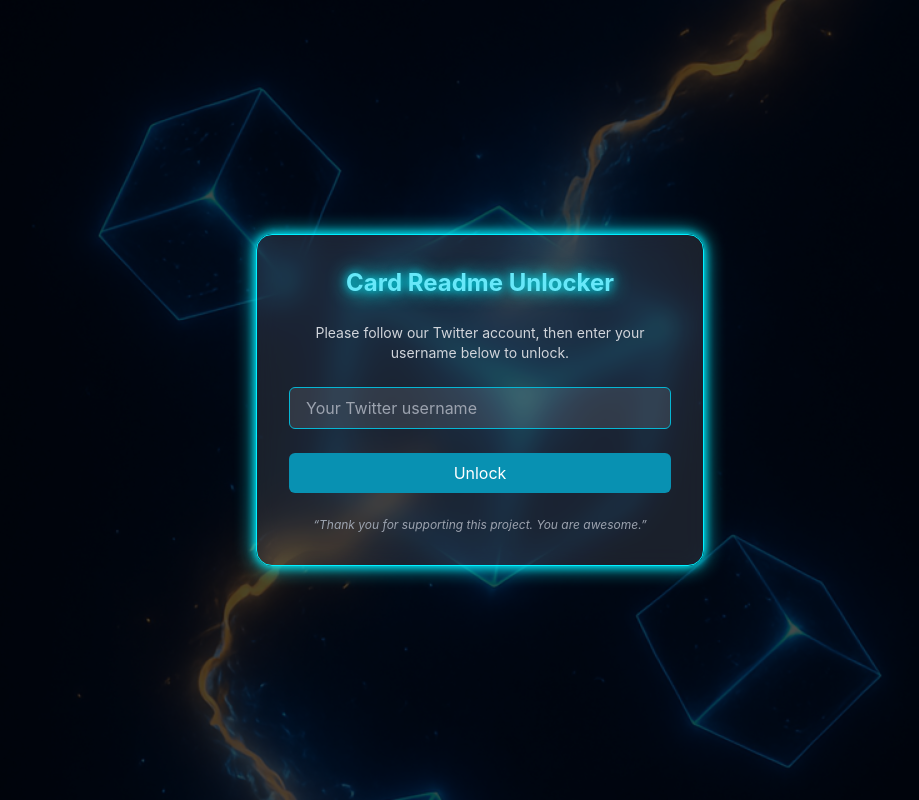
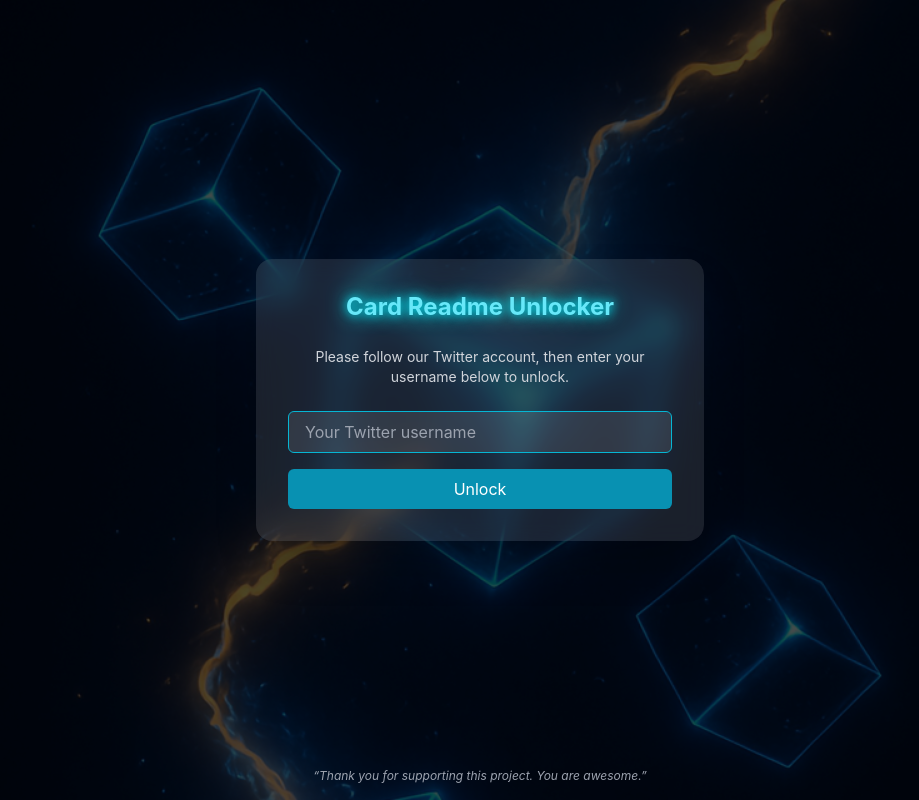
Before and after one commit to deisgoku/crypto-price-readme, a Next.js app: page /unlock in a window 1280 px wide. Shown: the whole page, without its empty margins (160-1079 px from the left). Built offline with nearby package versions, Linux system fonts and the light colour scheme.

Commit message:
Update unlock.jsx

```diff
--- a/pages/unlock.jsx
+++ b/pages/unlock.jsx
@@ -50,12 +50,13 @@ export default function UnlockPage() {
       style={{ backgroundImage: "url('/bg-unlock.webp')" }}
     >
       <div className="absolute inset-0 bg-black/70 z-0" />
+
       <div className="relative z-10 flex flex-col items-center justify-center min-h-screen px-4">
         <motion.div
           initial={{ opacity: 0, scale: 0.95, y: 30 }}
           animate={{ opacity: 1, scale: 1, y: 0 }}
           transition={{ duration: 0.6, ease: 'easeOut' }}
-          className="w-full max-w-md bg-white/10 backdrop-blur-md rounded-2xl p-8 shadow-2xl glow-border fade-in text-center space-y-6"
+          className="w-full max-w-md bg-white/10 backdrop-blur-md rounded-2xl p-8 shadow-2xl text-center space-y-6"
         >
           <motion.h1
             initial={{ opacity: 0, y: -20 }}
@@ -70,6 +71,7 @@ export default function UnlockPage() {
             Please follow our Twitter account, then enter your username below to unlock.
           </p>
 
+          <div className="space-y-4">
             <input
               type="text"
               placeholder="Your Twitter username"
@@ -86,11 +88,13 @@ export default function UnlockPage() {
               {loading && <Loader2 className="w-4 h-4 animate-spin" />}
               {loading ? 'Unlocking...' : 'Unlock'}
             </button>
+          </div>
+        </motion.div>
 
-          <blockquote className="text-xs italic text-gray-400">
+        {/* Quote di bagian bawah layar */}
+        <div className="absolute bottom-4 text-center text-xs italic text-gray-400 px-4">
           “Thank you for supporting this project. You are awesome.”
-          </blockquote>
-        </motion.div>
+        </div>
       </div>
     </div>
   );
```
Lines whose indentation alone changed are shown as unchanged.
